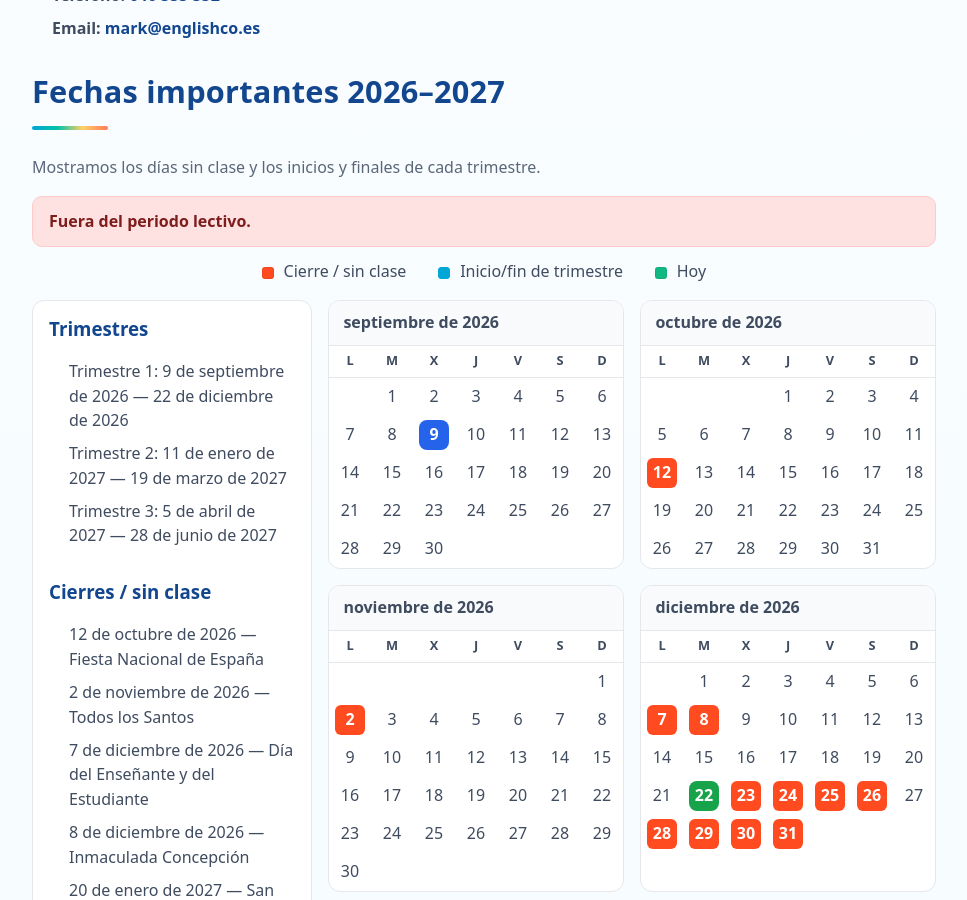
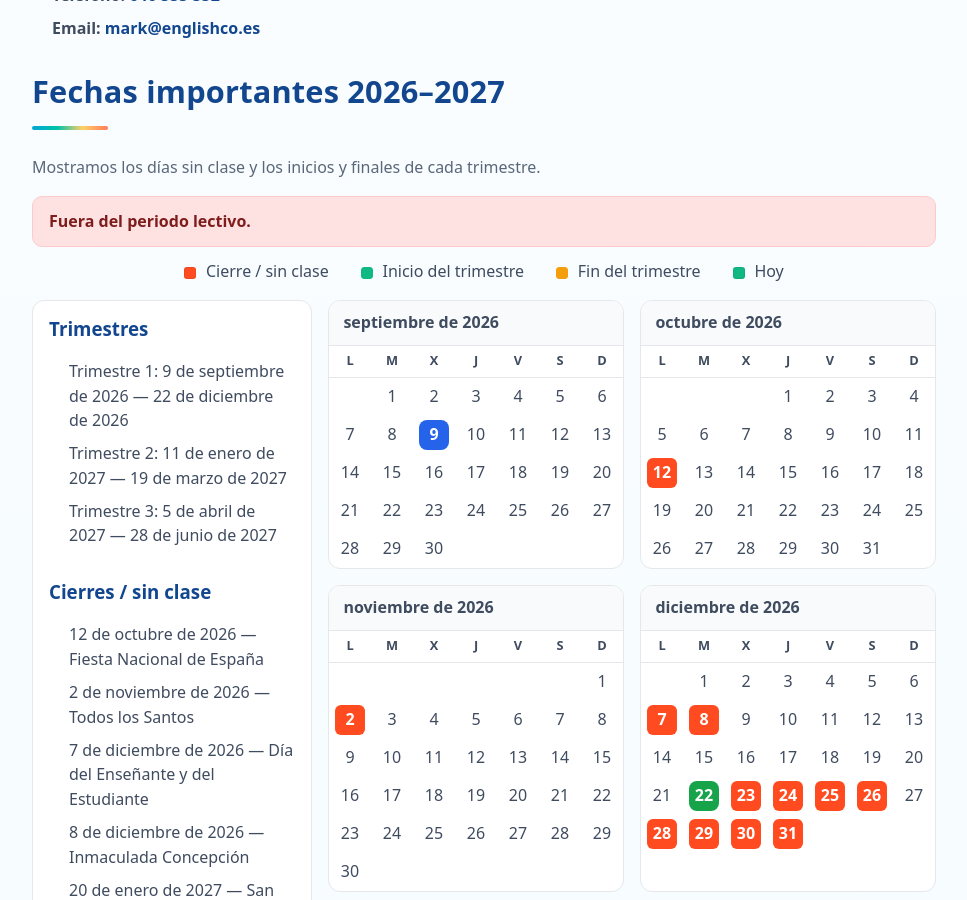
Before and after one commit to dixonbruce/englishco, a Jekyll site: the page built from condiciones.html, in a window 1280 px wide and 900 px high, scrolled down 2403 px. Shown: the whole window, without its empty margins (156-1123 px from the left). Built offline with Jekyll 4.4.1, drawn with Linux system fonts in a browser that asks for light colours.

Commit message:
Update legend for trimestre key classes

```diff
--- a/condiciones.html
+++ b/condiciones.html
@@ -229,7 +229,8 @@ permalink: "/condiciones.html"
     <!-- Legend -->
     <div class="legend">
       <span><i class="key key--cerrado"></i> Cierre / sin clase</span>
-      <span><i class="key key--hito"></i> Inicio/fin de trimestre</span>
+      <span><i class="key key--inicio"></i> Inicio del trimestre</span>
+      <span><i class="key key--fin"></i> Fin del trimestre</span>
       <span><i class="key key--hoy"></i> Hoy</span>
     </div>
 
```
